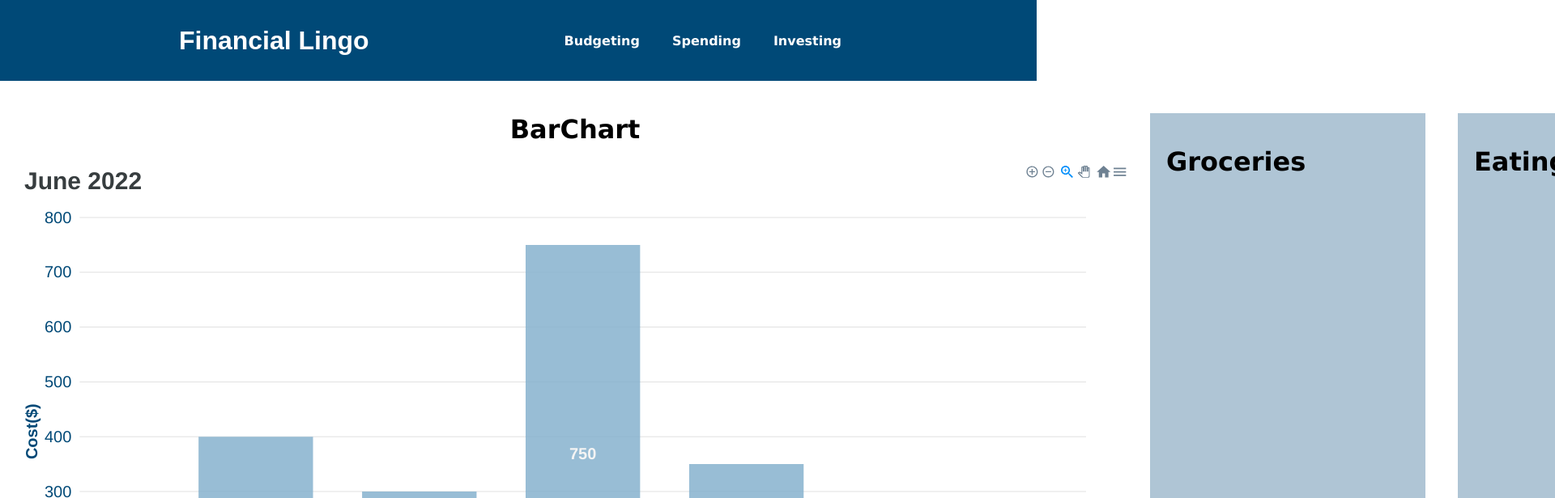
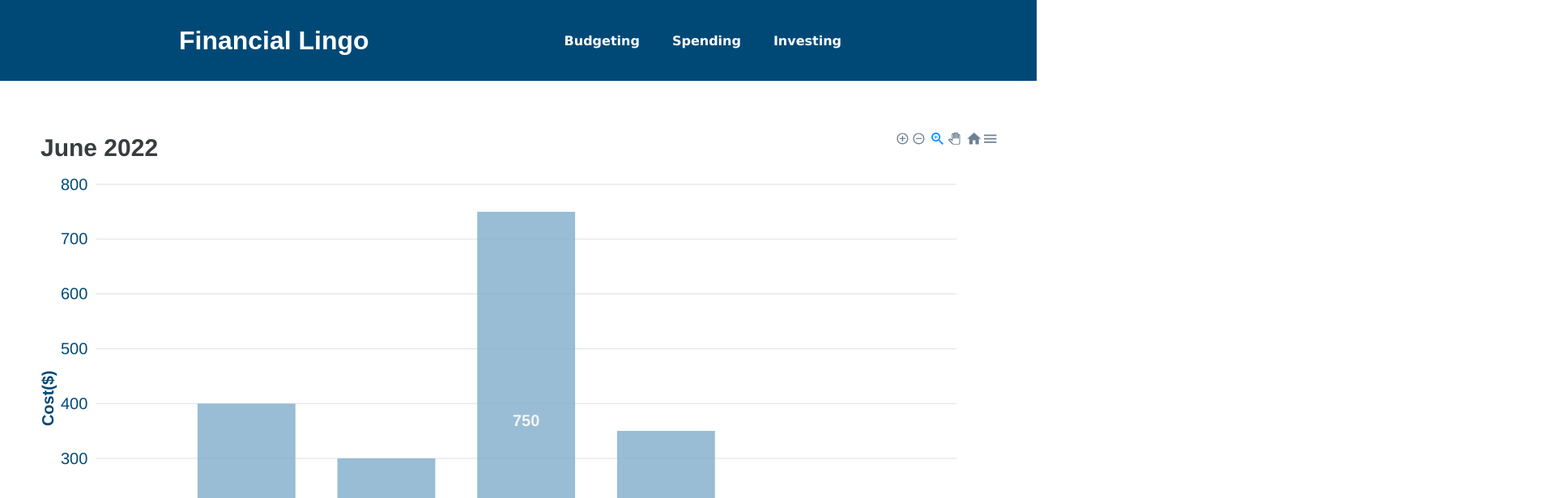
Before and after one commit to ae-bii/may-ses-hackathon, a React (Create React App) app: page /budgeting in a window 1280 px wide. Shown: the top 616 px of the page at 81% size, 1920 px wide, since content can reach past the window. Built offline with nearby package versions, Linux system fonts and the light colour scheme.

Commit message:
fixing budgets a bit

```diff
--- /dev/null
+++ b/src/components/budgeting/Charts.css
@@ -0,0 +1,12 @@
+#container.ChartDesign {
+	text-align: middle;
+	padding: 20px;
+	padding-bottom: 5px;
+	margin: 20px;
+	width: 30px;
+    background-color: blueviolet;
+    overflow: hidden;
+    display: flex
+
+
+}
--- a/src/components/budgeting/Charts.js
+++ b/src/components/budgeting/Charts.js
@@ -1,13 +1,11 @@
 import React from 'react'
 import BarChart from './babycomponent/BarChart.js'
-import './Budgeting.css'
-
+import './Charts.css'
 
 import Header from '../header/Header'
 const Charts  = () => {
 	return (
-	<div>
-		<h1>BarChart</h1>
+	<div className='ChartDesign'>
 		<BarChart
 		/>
 	</div>
--- /dev/null
+++ b/src/components/budgeting/babycomponent/BarChart.css
@@ -0,0 +1,8 @@
+.container-fluid1 {
+	text-align: bottom;
+	padding-top: 20px;
+	padding-bottom: 5px;
+	margin: 20px;
+	width: 30px;
+    border-color: red;
+}
--- a/src/components/budgeting/babycomponent/BarChart.js
+++ b/src/components/budgeting/babycomponent/BarChart.js
@@ -1,13 +1,15 @@
 import React from "react";
 import Chart from "react-apexcharts";
+import './BarChart.css'
 
 function Barchart() {
   return (
+    <div className="container-fluid1">
       <React.Fragment>
-      <div className="container-fluid mb-5">
+        <div className="container-fluid">
           <Chart
             type="bar"
-          width={1380}
+            width={1200}
             height={700}
             series={[
 
@@ -33,7 +35,8 @@ function Barchart() {
             options={{
               title: {
                 text: "June 2022",
-              style: { fontSize: 30 },
+                style: { fontSize: 30, textalign: 'center' },
+
               },
 
             /*  subtitle: {
@@ -91,6 +94,7 @@ function Barchart() {
           ></Chart>
         </div>
       </React.Fragment>
+    </div>
   );
 }
 
--- a/src/components/budgeting/buttons.css
+++ b/src/components/budgeting/buttons.css
@@ -1,9 +1,12 @@
 .budCards  {
 	text-align: left;
-	padding: 20px;
+	padding-top: 20px;
 	padding-bottom: 5px;
 	margin: 20px;
+	margin-top: 800px;
+	height: 200px;
 	width: 300px;
+	display: flex;
 
 	background-color: #00487950;
 }
```
Lines whose indentation alone changed are shown as unchanged.
